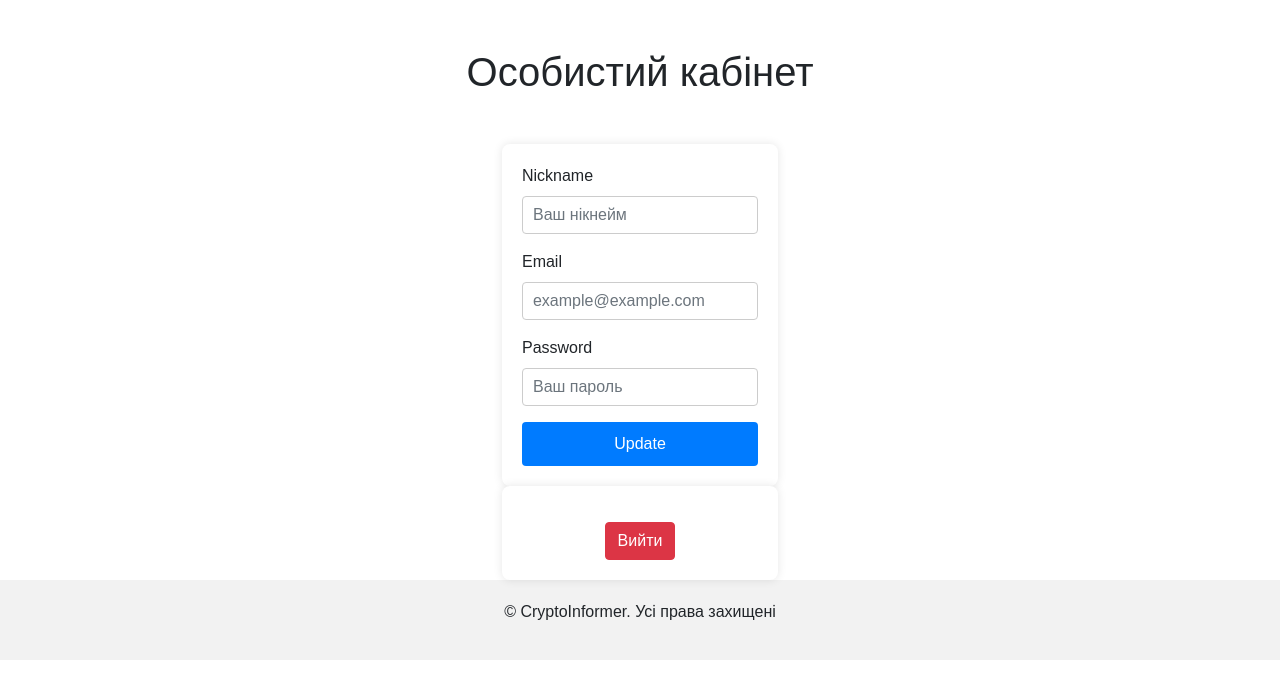
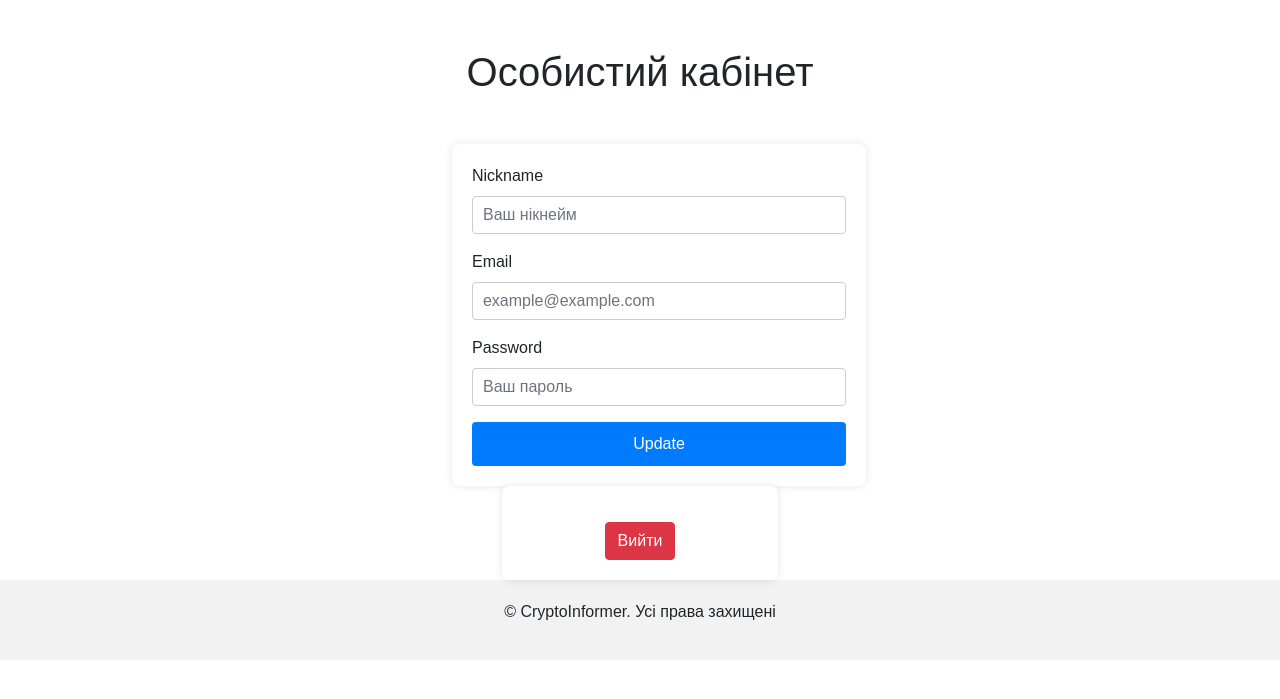
Before and after one commit to Fordexss/second_team_project_flask, a Flask app: template app/templates/profile.html in a window 1280 px wide; the page is wider, and only the part inside the window is pictured. Shown: the part 82-781 px from the top of that part. Run offline with Flask 3, Linux system fonts and the light colour scheme; the template is opened without the code that fills it: values that come from a table or form of the project are taken from there, others are empty; some libraries are stand-ins or nearby versions.

Commit message:
Fixed frontend 2

```diff
--- a/app/templates/index.html
+++ b/app/templates/index.html
@@ -21,7 +21,7 @@
                 <a class="nav-link button" style="border: none;" href="{{ url_for('crypto_news') }}">Новини</a>
             </li>
             {% if cookie %}
-            <li class="nav-item"  style="margin-left: 120%; width: 300px;">
+            <li class="nav-item"  style="margin-left: 150%; width: 300px;">
                 <a class="nav-link button" href="{{ url_for('profile') }}">Особистий кабінет</a>
             </li>
             {% else %}
--- a/app/templates/profile.html
+++ b/app/templates/profile.html
@@ -21,7 +21,7 @@
     {% endwith %}
     <div class="row justify-content-center mt-5">
         <div class="col-md-6">
-            <form method="POST" action="{{ url_for('update_profile') }}">
+            <form method="POST" action="{{ url_for('update_profile') }}" style="width: 150%; margin-left: -50px;">
                 {{ form.hidden_tag() }}
                 <div class="form-group">
                     {{ form.nickname.label(class="form-label") }}
```
